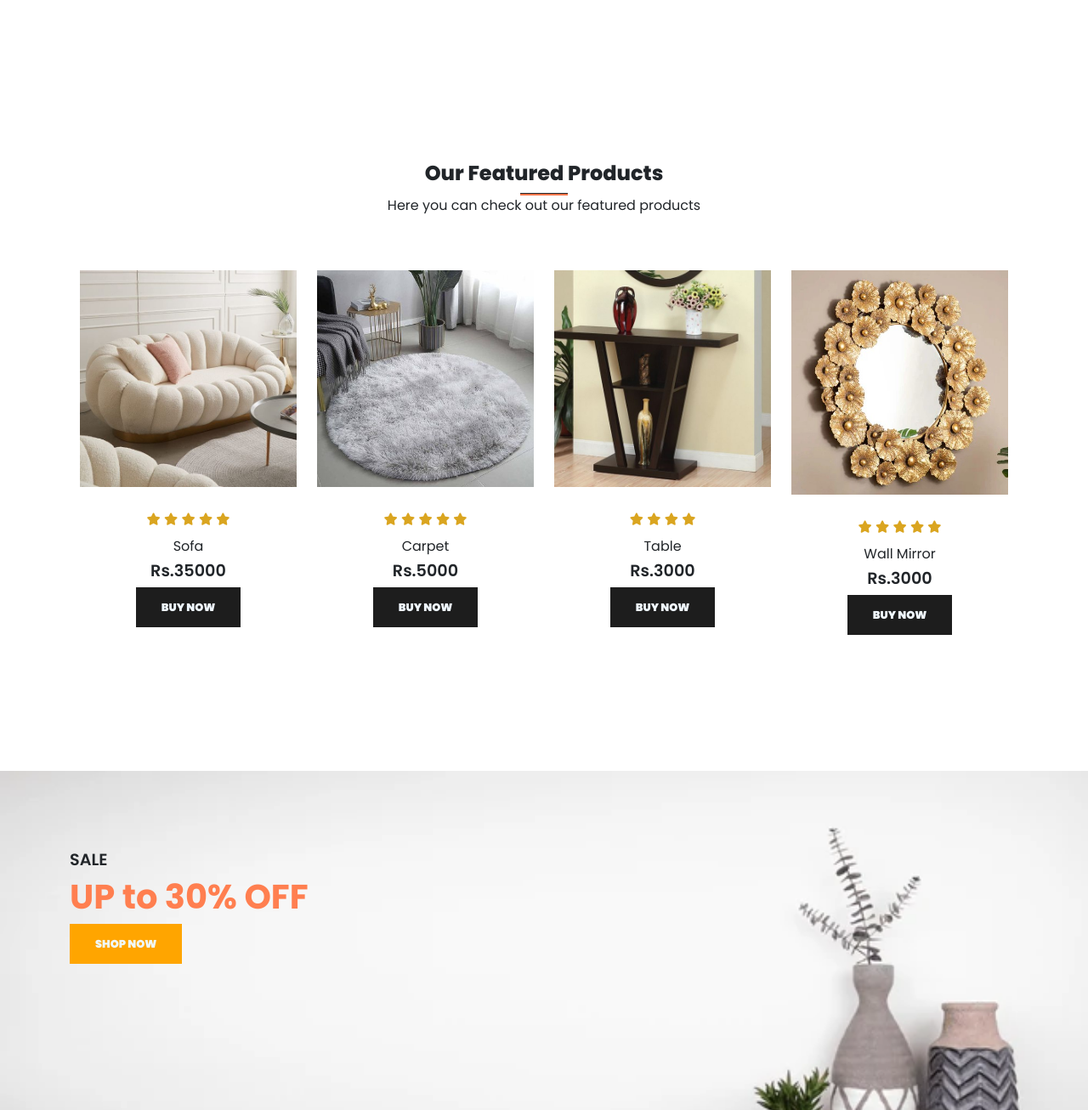
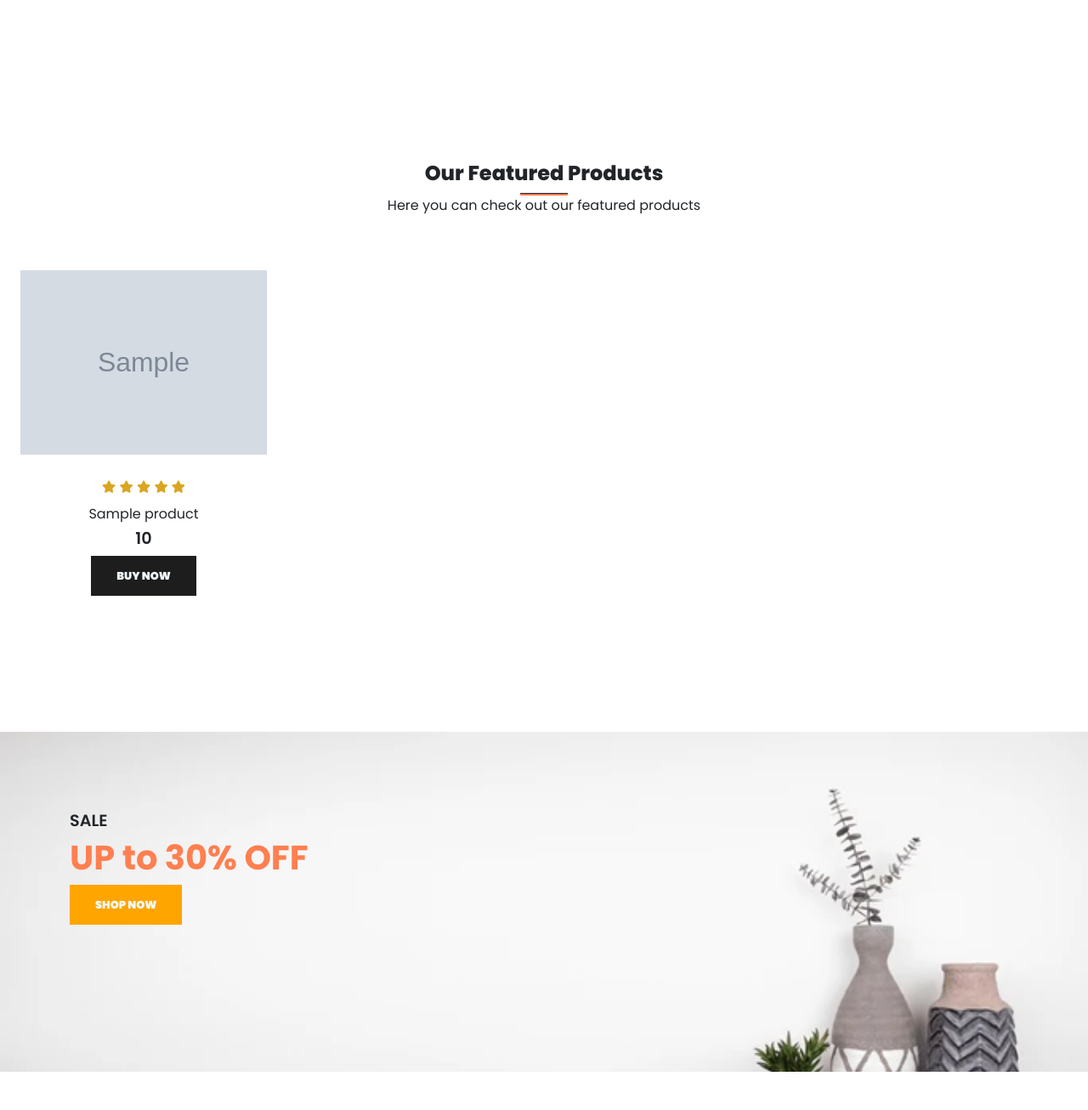
Before and after one commit to SakshyamStha/furniture_store_ecommerce, a PHP site: page / in a window 1280 px wide. Shown: the part 2465-3771 px from the top of the page at 85% size. Run offline with PHP 8.4, Linux system fonts and the light colour scheme; tables that the repository leaves empty or names only in its code hold one stand-in row (values such as "Sample post"); grey boxes marked "Sample" are stand-in pictures.

Commit message:
connected to database for featured products

```diff
--- a/index.php
+++ b/index.php
@@ -131,66 +131,32 @@
           </p>
         </div>
 
-        <div class="row mx-auto container">
+        <div class="row mx-auto container-fluid">
+
+        <?php include('server/get_featured_products.php');  ?>
+
+        <?php
+          while($row=$featured_products->fetch_assoc()){
+
+
+        ?>
+
+
           <div class="product text-center col-lg-3 col-md-4 col-sm-6">
-            <img class="img-fluid mb-3"  src="assets/imgs/sofa2.jpg" alt="Sofa">
+            <img class="img-fluid mb-3" src="assets/imgs/<?php echo $row['product_image'];?>" alt="carpet1">
             <div class="star">
               <i class="fa-solid fa-star"></i>
               <i class="fa-solid fa-star"></i>
               <i class="fa-solid fa-star"></i>
               <i class="fa-solid fa-star"></i>
               <i class="fa-solid fa-star"></i>
-
             </div>
-            <h5 class="p-name">Sofa</h5>
-            <h4 class="p-price">Rs.35000</h4>
+            <h5 class="p-name"><?php echo $row['product_name'];     ?></h5>
+            <h4 class="p-price"><?php echo $row['product_price'];     ?></h4>
             <button class="buy-btn">Buy Now</button>
           </div>
 
-          <div class="product text-center col-lg-3 col-md-4 col-sm-6">
-            <img class="img-fluid mb-3"  src="assets/imgs/carpet2.jpg" alt="Sofa">
-            <div class="star">
-              <i class="fa-solid fa-star"></i>
-              <i class="fa-solid fa-star"></i>
-              <i class="fa-solid fa-star"></i>
-              <i class="fa-solid fa-star"></i>
-              <i class="fa-solid fa-star"></i>
-
-            </div>
-            <h5 class="p-name">Carpet</h5>
-            <h4 class="p-price">Rs.5000</h4>
-            <button class="buy-btn">Buy Now</button>
-          </div>
-
-          <div class="product text-center col-lg-3 col-md-4 col-sm-6">
-            <img class="img-fluid mb-3"  src="assets/imgs/table4.jpg" alt="Sofa">
-            <div class="star">
-              <i class="fa-solid fa-star"></i>
-              <i class="fa-solid fa-star"></i>
-
-              <i class="fa-solid fa-star"></i>
-              <i class="fa-solid fa-star"></i>
-
-            </div>
-            <h5 class="p-name">Table</h5>
-            <h4 class="p-price">Rs.3000</h4>
-            <button class="buy-btn">Buy Now</button>
-          </div>
-
-          <div class="product text-center col-lg-3 col-md-4 col-sm-6">
-            <img class="img-fluid mb-3"  src="assets/imgs/wall3.jpg" alt="Sofa">
-            <div class="star">
-              <i class="fa-solid fa-star"></i>
-              <i class="fa-solid fa-star"></i>
-              <i class="fa-solid fa-star"></i>
-              <i class="fa-solid fa-star"></i>
-              <i class="fa-solid fa-star"></i>
-
-            </div>
-            <h5 class="p-name">Wall Mirror</h5>
-            <h4 class="p-price">Rs.3000</h4>
-            <button class="buy-btn">Buy Now</button>
-          </div>
+          <?php  }  ?>
         </div>
         </section>
 
--- /dev/null
+++ b/server/get_featured_products.php
@@ -0,0 +1,22 @@
+<?php
+
+include('connection.php');
+
+
+$stmt = $conn->prepare("SELECT * FROM products LIMIT 4");
+
+$stmt->execute();
+
+
+$featured_products = $stmt->get_result();
+
+
+
+
+
+
+
+
+
+
+?>
```
